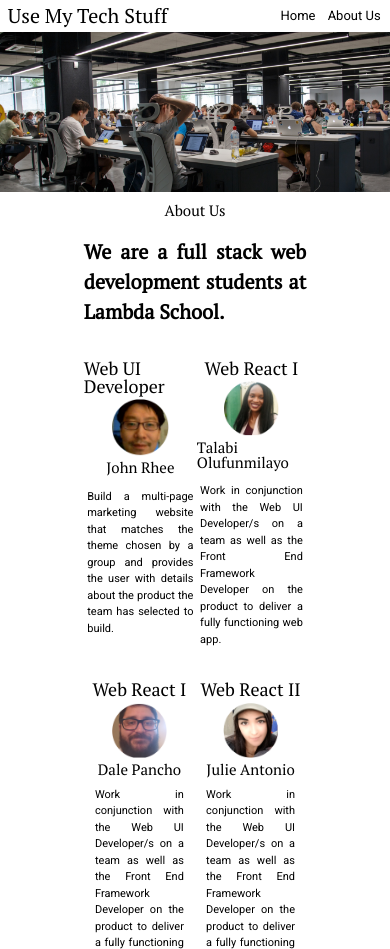
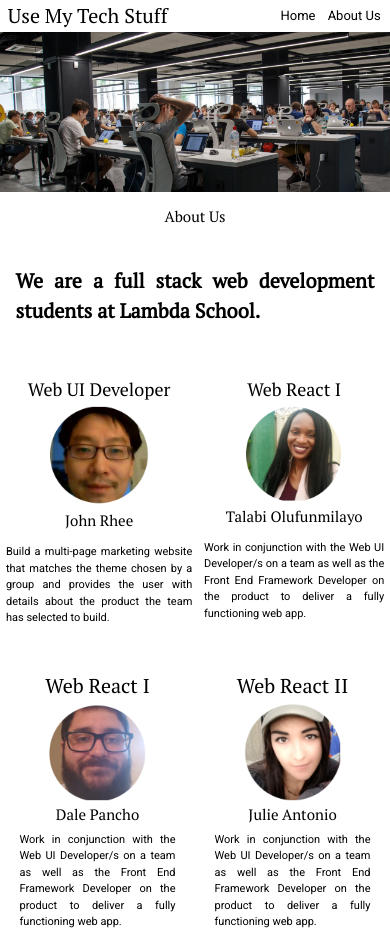
Before and after one commit to Build-Week-Use-My-Tech/Marketing-Page, a plain HTML site: page about.html in a window 390 px wide. Shown: the top 949 px of the page. Drawn offline with Linux system fonts and the light colour scheme.

Commit message:
another update

```diff
--- a/about.html
+++ b/about.html
@@ -29,7 +29,7 @@
         <img class="techimage" src="img\work.jpg" alt="Tech stuff">
     </section>
 
-    <div class="container home">
+    <div class="container">
 
       <section>
         <div class="top-text">
--- a/less/global.less
+++ b/less/global.less
@@ -43,4 +43,28 @@ img {
   max-width: 57%;
   width: 100%;
   margin: 0 auto;
+
+  @media @mobile {
+    max-width: 80%;
+    width: 100%;
+    margin: 0 auto;
+  }
+
+  @media @mobile2 {
+    max-width: 100%;
+    width: 100%;
+    margin: 0 auto;
+  }
+
+  @media @mobile3 {
+    max-width: 80%;
+    width: 100%;
+    margin: 0 auto;
+  }
+
+  @media @mobile4 {
+    max-width: 100%;
+    width: 100%;
+    margin: 0 auto;
+  }
 }
--- a/less/home-page.less
+++ b/less/home-page.less
@@ -26,6 +26,15 @@
     @media @mobile {
       font-size: 2rem;
     }
+
+    @media @mobile2 {
+      font-size: 2rem;
+      padding:4%;
+    }
+
+    @media @mobile4 {
+      padding:4%;
+    }
   }
 }
 
@@ -42,6 +51,10 @@
   h3 {
     font-size: 3rem;
     margin: 4% 0;
+    @media @mobile4 {
+    font-size: 2rem;
+    }
+
 
     @media @mobile {
       font-size: 1.8rem;
@@ -93,6 +106,10 @@
       font-size: 1.8rem;
       text-align: center;
     }
+
+    @media @mobile4 {
+      font-size: 2rem;
+      }
   }
   .content{
     margin: 4% 0;
--- a/less/navigation.less
+++ b/less/navigation.less
@@ -20,6 +20,11 @@
             width: 50%;
         }
 
+        @media @mobile2 {
+            font-size: 1rem;
+            width: 50%;
+        }
+
 
         .anchor {
             display: flex;
@@ -33,6 +38,10 @@
                 width: 30%;
             }
 
+            @media @mobile2 {
+                width: 30%;
+
+            }
         }
       }
   }
--- a/less/variables.less
+++ b/less/variables.less
@@ -1 +1,4 @@
 @mobile: ~'(max-width:500px)';
+@mobile2: ~'(max-width:360px)';
+@mobile3: ~'(max-width:1130px)';
+@mobile4: ~'(max-width:810px)';
```
Also changed, not shown: index.html (+1 -1 lines), css/index.css.
